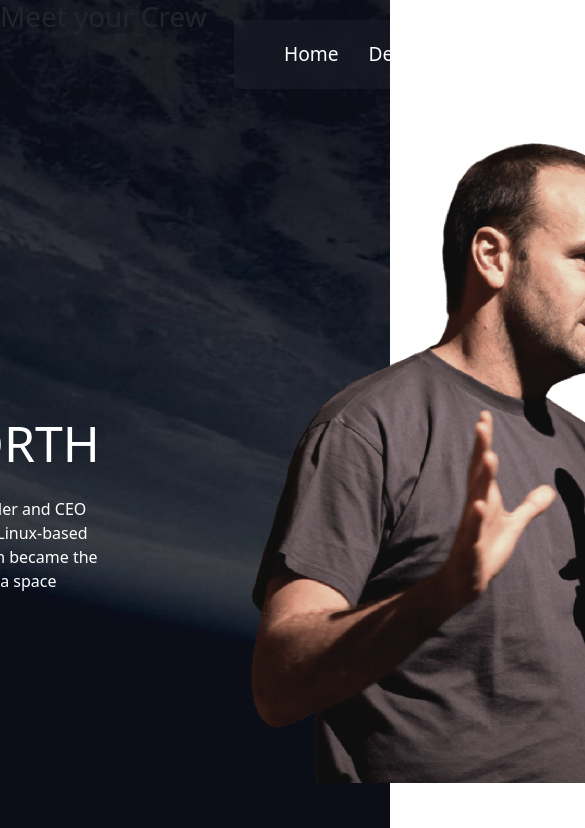
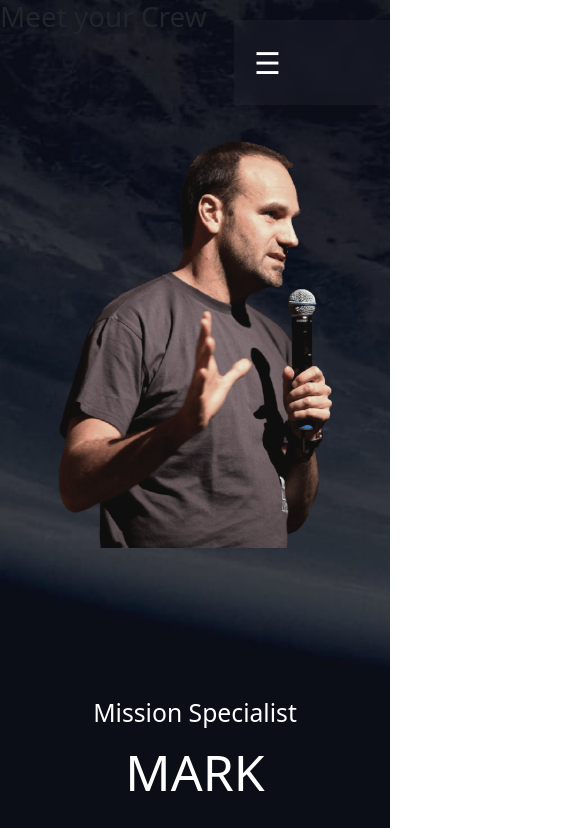
Before and after one commit to corentinnys/space-tourism-website, a React (Vite) app in the folder space-website/: page /Crew in a window 390 px wide. Shown: the top 828 px of the page, 585 px wide, since content can reach past the window. Built offline with nearby package versions, Linux system fonts and the light colour scheme.

Commit message:
mise en place du responsive

```diff
--- a/space-website/src/App.css
+++ b/space-website/src/App.css
@@ -2,3 +2,85 @@
     padding: 5px;
     border-bottom: 2px solid white;
 }
+
+.explore-btn {
+    background: white;
+    border-radius: 50%;
+    height: 200px;
+    position: relative;
+    left: 300px;
+}
+.hamburger {
+    display: none;
+    font-size: 30px;
+    cursor: pointer;
+    color: white;
+}
+.nav {
+    display: flex;
+    justify-content: space-between;
+    align-items: center;
+    padding: 20px;
+}
+
+/* MENU NORMAL (desktop) */
+.nav-links {
+    display: flex;
+    gap: 30px;
+    list-style: none;
+}
+
+/* 📱 Mobile */
+@media (max-width: 768px) {
+    .explore-btn {
+        left: 150px;
+        height: 300px;
+        width: 300px;
+    }
+    .hamburger {
+        display: block;
+    }
+
+    .nav-links {
+        position: absolute;
+        top: 0;
+        right: -100%;
+        height: 100vh;
+        width: 60%;
+        background: rgba(0, 0, 0, 0.9);
+        flex-direction: column;
+        align-items: center;
+        justify-content: center;
+        transition: right 0.3s ease;
+    }
+
+    .nav-links.active {
+        right: 0;
+    }
+    .nav-links {
+        display: none;
+    }
+
+    .nav-links.active {
+        display: flex;
+    }
+
+
+    .crew-item {
+        gap: 20px;
+        height: auto;
+        text-align: center;
+        flex-direction: column-reverse;
+    }
+
+    .crew-item img {
+
+        width: 70%;
+        margin: auto;
+        margin-top: 100px;
+
+    }
+
+
+
+}
--- a/space-website/src/Crew.jsx
+++ b/space-website/src/Crew.jsx
@@ -42,6 +42,8 @@ function Crew({data}) {
                              height: "100vh",
                              padding: "0 50px"
                          }}
+                         className="crew-item"
+
                      >
                          <div
                              style={{
@@ -56,7 +58,7 @@ function Crew({data}) {
                              <p className="text-white">{currentItem.bio}</p>
                          </div>
 
-                         <div >
+                         <div className="intervenants">
                              <img
                                  src={currentItem.images.png}
                                  alt={currentItem.name}
--- a/space-website/src/Destination.jsx
+++ b/space-website/src/Destination.jsx
@@ -29,9 +29,9 @@ function Destination({ data }) {
                 <div className="row">
                     {/*<h1 className="text-white" style={{position:"relative",top:"100px"}}>Pick your destination</h1>*/}
                     {/* IMAGE */}
-                    <div className="col-6 d-flex flex-column justify-content-center align-items-center">
+                    <div className="col-lg-6 col-md-12 d-flex flex-column justify-content-center align-items-center">
 
-                        <div className="col-6 d-flex justify-content-center align-items-center" style={{ position: "relative", top: "100px" }}>
+                        <div className="col-lg-6 col-md-12 d-flex justify-content-center align-items-center" style={{ position: "relative", top: "100px" }}>
                             <img className="d-block w-100"
                                 src={currentItem?.images.png}
                                 alt={currentItem?.name}
@@ -75,8 +75,7 @@ function Destination({ data }) {
                             }
 
                     </div>*/}
-                    <div className="col-6 d-flex flex-column justify-content-start align-items-end">
-
+                    <div className="col-lg-6 col-md-12 d-flex flex-column justify-content-start align-items-lg-end align-items-center text-center text-lg-end navbar-secondary">
                         <ul style={{ marginTop: "250px" }}>
                             {data?.map((item, index) => (
                                 <li
--- a/space-website/src/Home.jsx
+++ b/space-website/src/Home.jsx
@@ -2,10 +2,10 @@ import { Routes, Route } from "react-router-dom";
 
 function Home() {
     return (
-        <div style={{ background: "url(./assets/home/background-home-desktop.jpg) no-repeat", height: "120vh",backgroundSize:"cover" }}>
+        <div  style={{ background: "url(./assets/home/background-home-desktop.jpg) no-repeat", height: "120vh",backgroundSize:"cover" }}>
             <div className="container h-100">
                 <div className="row h-100 align-items-center" >
-                    <div className="col-6 d-flex flex-column justify-content-center">
+                    <div className="col-lg-6 col-md-12 d-flex flex-column justify-content-center">
                         <h2 className="text-white" style={{textTransform:"uppercase"}}>So, you want to travel to</h2>
                         <h1 className="text-white" style={{fontSize:"10rem",textTransform:"uppercase "}}>Space</h1>
                         <p className="text-white" style={{fontSize:"1.2rem",textAlign:"justify"}}>
@@ -13,8 +13,8 @@ function Home() {
                             Well sit back, and relax because we’ll give you a truly out of this world experience!
                         </p>
                     </div>
-                    <div className="col-2 d-flex justify-content-center align-items-center text-dark fs-1"
-                         style={{ background: "white", borderRadius: "50%",height:"200px",position:"relative",left:"300px" }}>
+                    <div className="col-lg-2 col-md-12 d-flex justify-content-center align-items-center text-dark fs-1 explore-btn"
+                         /*style={{ background: "white", borderRadius: "50%",height:"200px",position:"relative",left:"300px" }}*/>
                         explore
                     </div>
                 </div>
--- a/space-website/src/Navigation.jsx
+++ b/space-website/src/Navigation.jsx
@@ -8,6 +8,7 @@ import './Navigation.css' ;
 import {useEffect, useState} from "react";
 function Navigation() {
     const [items, setItems] = useState([]);
+    const [isOpen, setIsOpen] = useState(false);
     useEffect(() => {
         fetch('/data.json')
             .then((res) => res.json())
@@ -20,27 +21,18 @@ function Navigation() {
 
     return (
         <>
-       <nav>
-            <ul>
-                <li>
+            <nav className="nav">
+                <div className="hamburger" onClick={() => setIsOpen(!isOpen)}>
+                    ☰
+                </div>
 
-                    <Link to="/">Home</Link>
-                </li>
-                <li>
-
-
-                    <Link to="/destination">Destination</Link>
-                </li>
-                <li>
-                    <Link to="/Crew">Crew</Link>
-
-                </li>
-                <li>
-                    <Link to="/Technology">Technology</Link>
-
-                </li>
-            </ul>
-        </nav>
+                <ul className={isOpen ? "nav-links active" : "nav-links"}>
+                    <li><Link to="/">Home</Link></li>
+                    <li><Link to="/destination">Destination</Link></li>
+                    <li><Link to="/Crew">Crew</Link></li>
+                    <li><Link to="/Technology">Technology</Link></li>
+                </ul>
+            </nav>
 
 
     <Routes>
```
